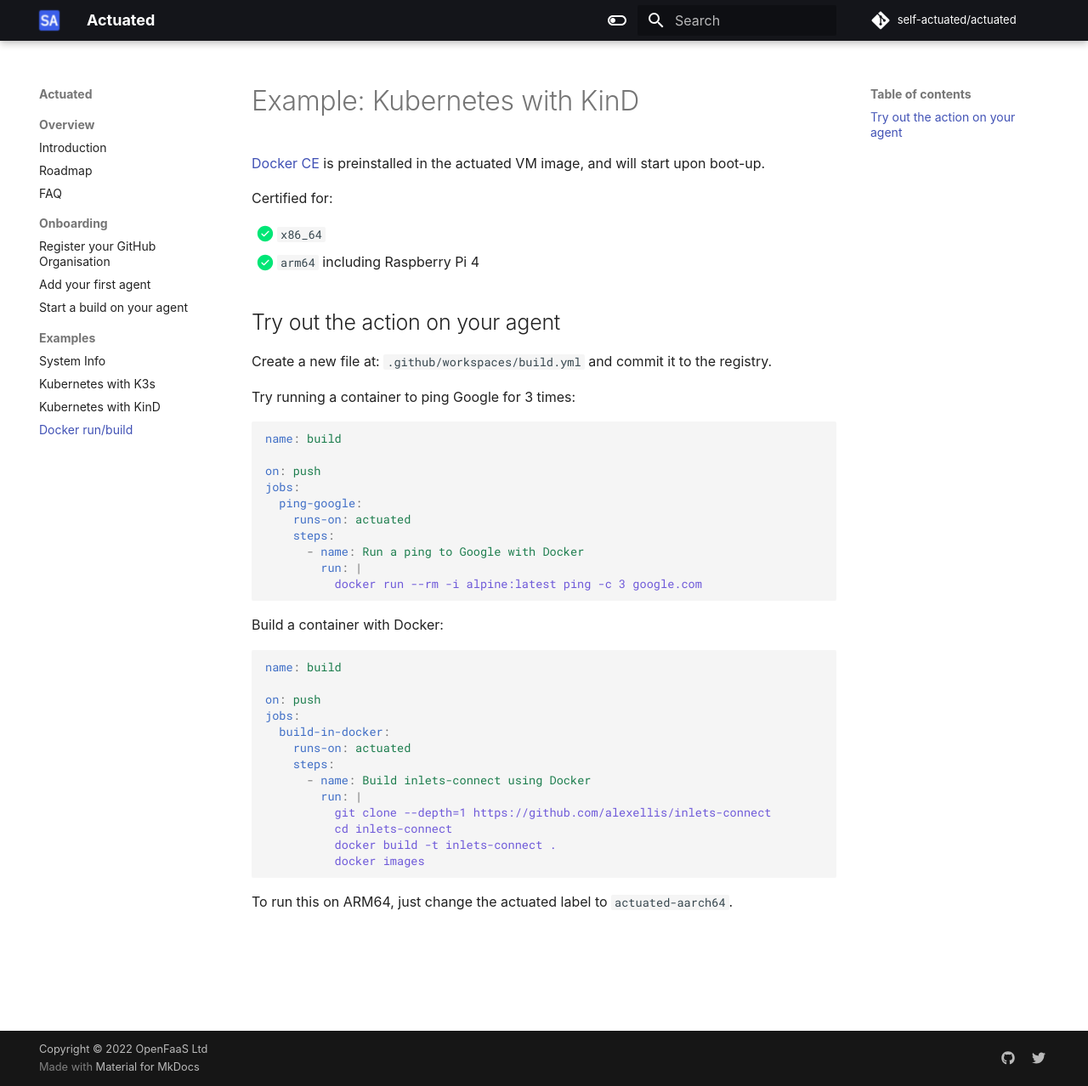
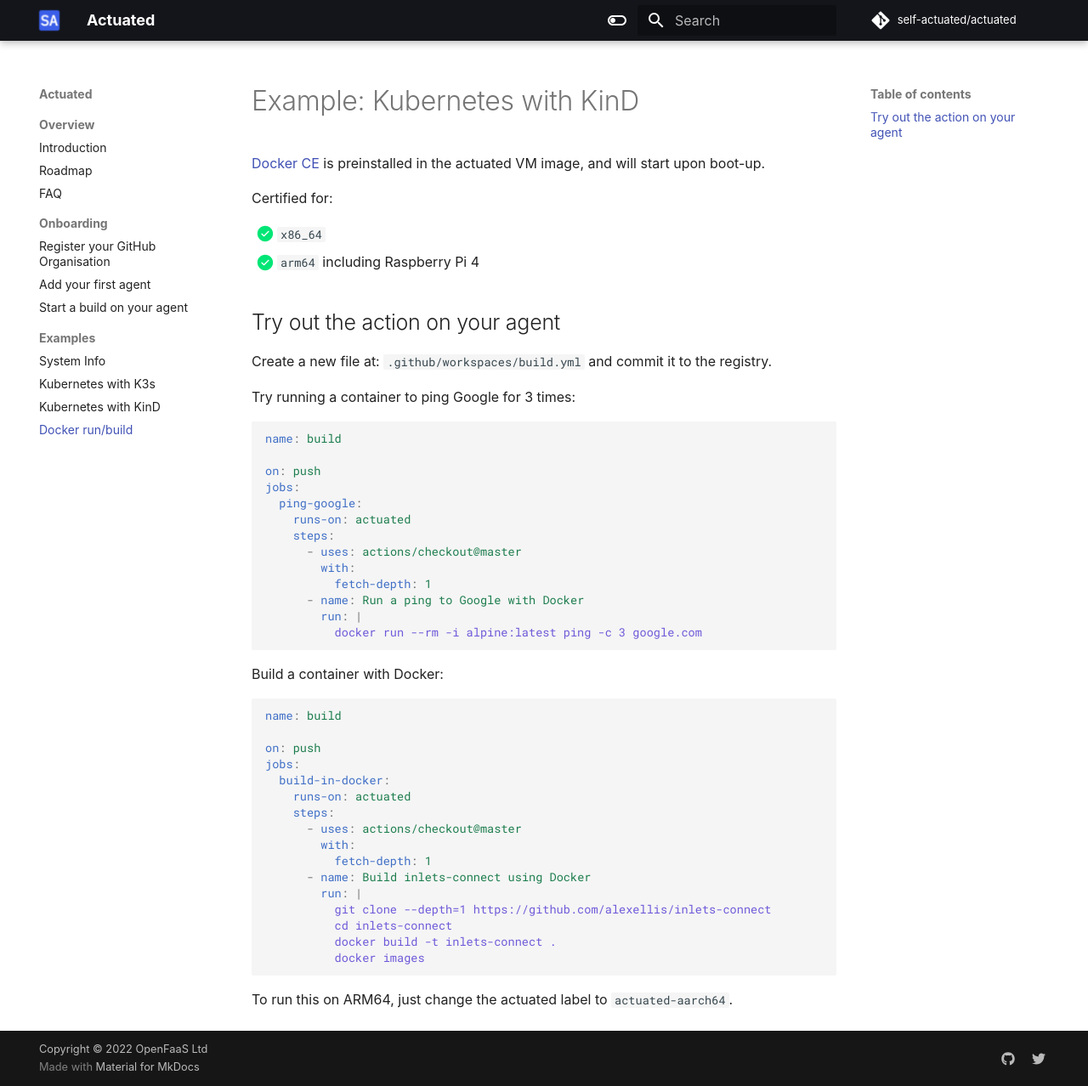
Before and after one commit to welteki/docs.actuated.dev, an MkDocs documentation site: the page built from docs/examples/docker.md, in a window 1280 px wide and 1278 px high. Shown: the whole window at 85% size. Built offline with MkDocs 1.6.1 and Material for MkDocs 9.7.7, drawn with Linux system fonts in a browser that asks for light colours; some web fonts are replaced.

Commit message:
Update examples to include a checkout statement
Signed-off-by: Alex Ellis (OpenFaaS Ltd) <alexellis2@gmail.com>

```diff
--- a/docs/examples/docker.md
+++ b/docs/examples/docker.md
@@ -21,6 +21,9 @@
   ping-google:
     runs-on: actuated
     steps:
+      - uses: actions/checkout@master
+        with:
+          fetch-depth: 1
       - name: Run a ping to Google with Docker
         run: |
           docker run --rm -i alpine:latest ping -c 3 google.com
@@ -36,6 +39,9 @@
   build-in-docker:
     runs-on: actuated
     steps:
+      - uses: actions/checkout@master
+        with:
+          fetch-depth: 1
       - name: Build inlets-connect using Docker
         run: |
           git clone --depth=1 https://github.com/alexellis/inlets-connect
```
Also changed, not shown: docs/examples/k3s.md (+3 -0 lines), docs/examples/kind.md (+3 -0 lines), docs/examples/system-info.md (+0 -3 lines).
